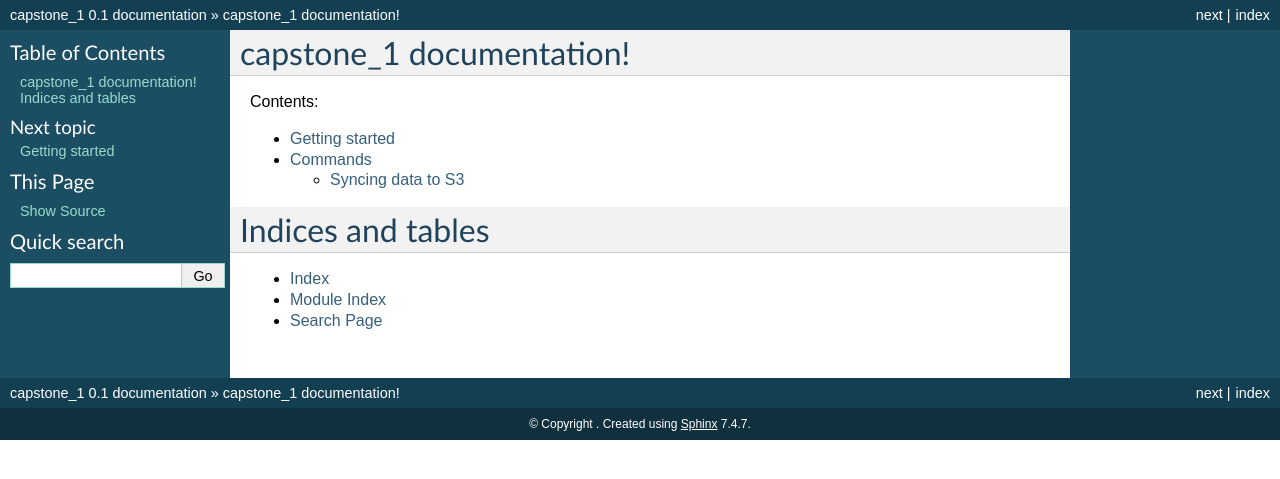
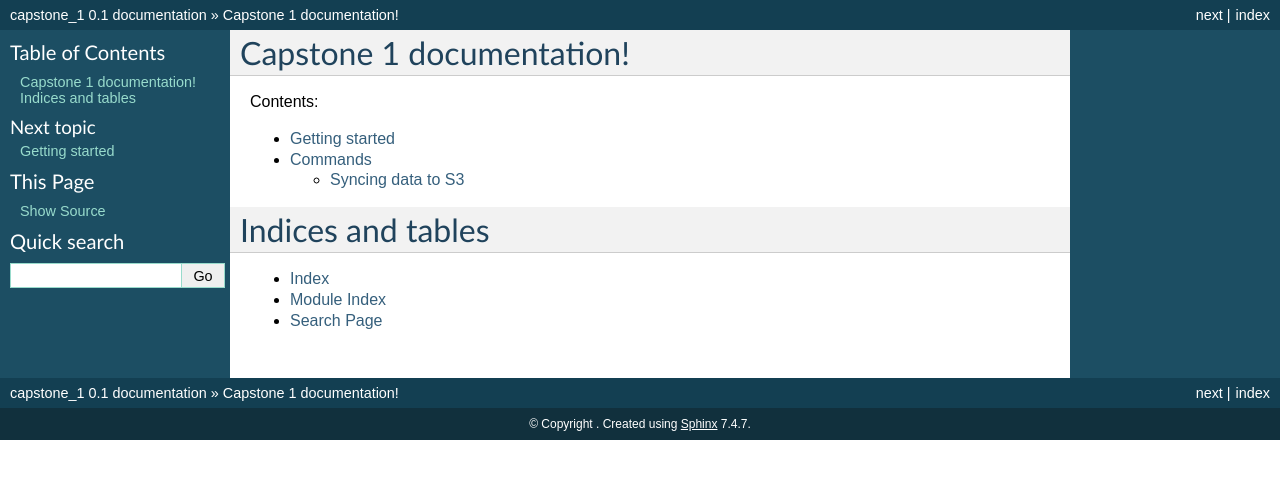
Before and after one commit to kc3/Springboard, a Sphinx documentation site: the page built from capstone_1/docs/index.rst, in a window 1280 px wide. Shown: the top 479 px of the page. Built offline with Sphinx 7.4.7, drawn with Linux system fonts in a browser that asks for light colours.

Commit message:
Fixes for latex pdf generation

```diff
--- a/capstone_1/docs/conf.py
+++ b/capstone_1/docs/conf.py
@@ -185,7 +185,7 @@
 latex_documents = [
     ('index',
      'capstone_1.tex',
-     u'capstone_1 Documentation',
+     u'Capstone Documentation',
      u"Kapil Chiravarambath", 'manual'),
 ]
 
--- a/capstone_1/docs/index.rst
+++ b/capstone_1/docs/index.rst
@@ -3,7 +3,7 @@
    You can adapt this file completely to your liking, but it should at least
    contain the root `toctree` directive.
 
-capstone_1 documentation!
+Capstone 1 documentation!
 ==============================================
 
 Contents:
```
Also changed, not shown: 1 other file.
